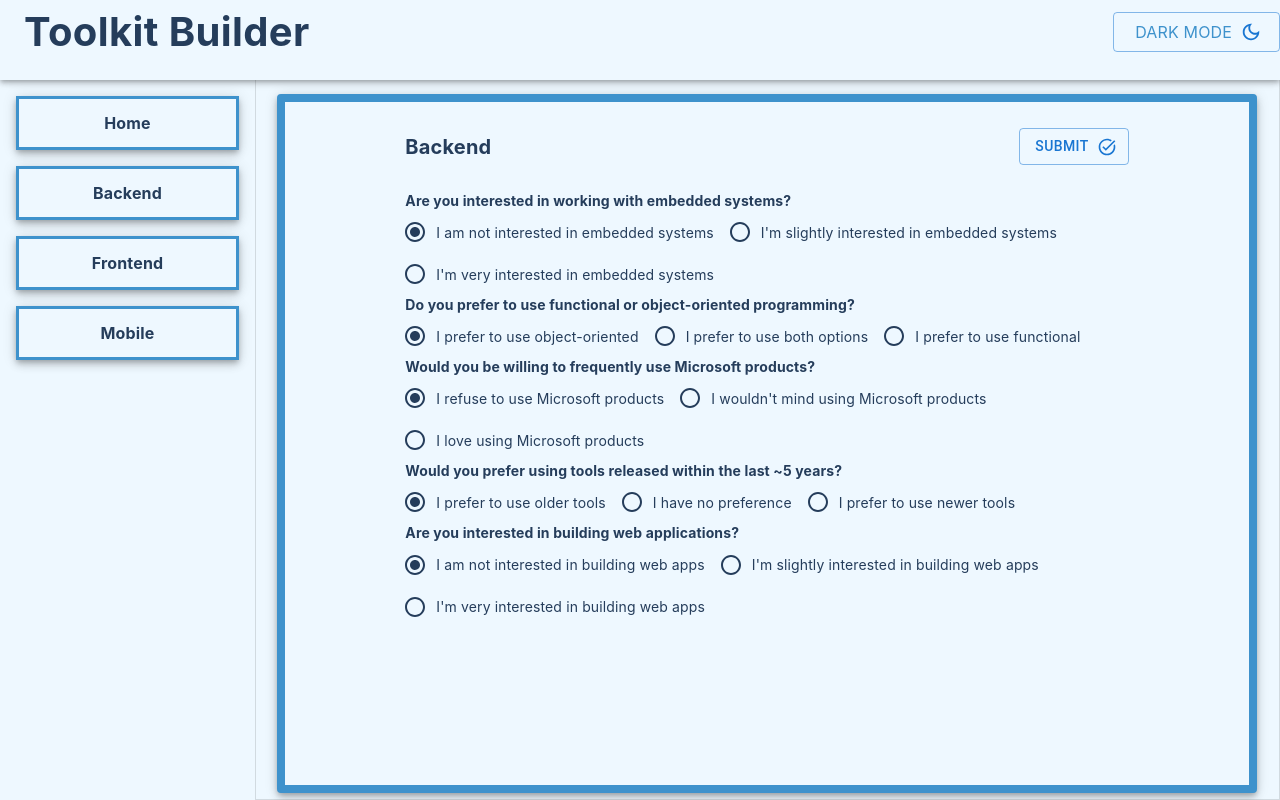
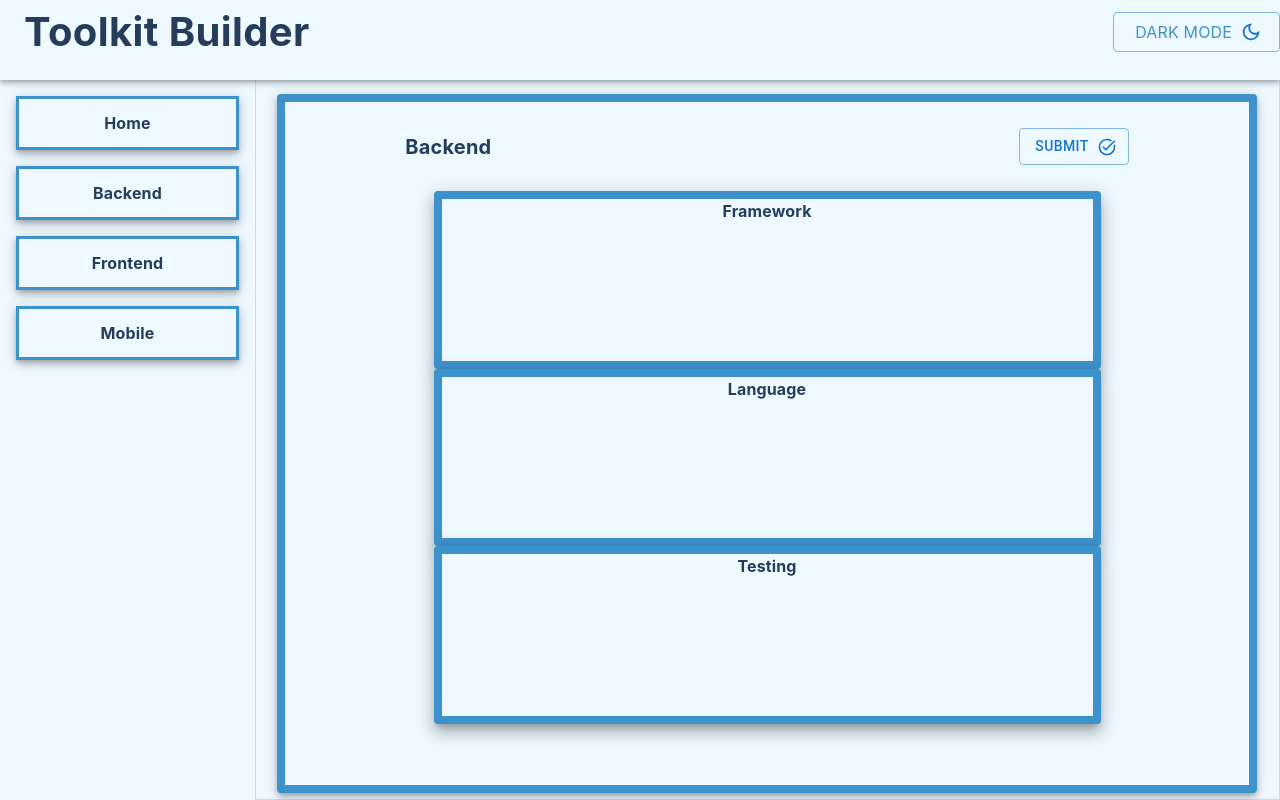
Before and after one commit to enfuse/react-state-reducer-demo, a React (Create React App) app: page /backend in a window 1280 px wide. Both pictures are taken after a click on the button "SUBMIT". Built offline with nearby package versions, Linux system fonts and the light colour scheme.

Commit message:
lots of work

```diff
--- /dev/null
+++ b/src/components/FrameworkIcons.js
@@ -0,0 +1,35 @@
+let iconSources = {
+		android: "https://cdn.jsdelivr.net/gh/devicons/devicon/icons/android/android-original.svg",
+		angular: "https://cdn.jsdelivr.net/gh/devicons/devicon/icons/angularjs/angularjs-original.svg",
+		django: "https://cdn.jsdelivr.net/gh/devicons/devicon/icons/django/django-plain.svg",
+		dotnet: "https://cdn.jsdelivr.net/gh/devicons/devicon/icons/dotnetcore/dotnetcore-original.svg",
+		embedded: "https://cdn.jsdelivr.net/gh/devicons/devicon/icons/embeddedc/embeddedc-plain-wordmark.svg",
+		flask: "https://cdn.jsdelivr.net/gh/devicons/devicon/icons/flask/flask-original-wordmark.svg",
+		flutter: "https://cdn.jsdelivr.net/gh/devicons/devicon/icons/flutter/flutter-plain.svg",
+		ios: "https://cdn.jsdelivr.net/gh/devicons/devicon/icons/apple/apple-original.svg",
+		react: "https://cdn.jsdelivr.net/gh/devicons/devicon/icons/react/react-original.svg",
+		spring: "https://cdn.jsdelivr.net/gh/devicons/devicon/icons/spring/spring-original.svg"
+}
+
+const AndroidIcon = () => <img src={iconSources.android} alt='Android' style={{height: '5vw', width: '5vw'}}/>
+const AngularIcon = () => <img src={iconSources.angular} alt='Angular' style={{height: '5vw', width: '5vw'}}/>
+const DjangoIcon = () => <img src={iconSources.django} alt='Django' style={{height: '5vw', width: '5vw'}}/>
+const DotNetIcon = () => <img src={iconSources.dotnet} alt='.NET' style={{height: '5vw', width: '5vw'}}/>
+const EmbeddedCIcon = () => <img src={iconSources.embedded} alt='Embedded C' style={{height: '5vw', width: '5vw'}}/>
+const FlaskIcon = () => <img src={iconSources.flask} alt='Flask' style={{height: '5vw', width: '5vw'}}/>
+const FlutterIcon = () => <img src={iconSources.flutter} alt='Flutter' style={{height: '5vw', width: '5vw'}}/>
+const IosIcon = () => <img src={iconSources.ios} alt='iOS' style={{height: '5vw', width: '5vw'}}/>
+const ReactIcon = () => <img src={iconSources.react} alt='React' style={{height: '5vw', width: '5vw'}}/>
+const SpringIcon = () => <img src={iconSources.spring} alt='Spring' style={{height: '5vw', width: '5vw'}}/>
+
+export {
+		AndroidIcon,
+		AngularIcon,
+		DjangoIcon,
+		EmbeddedCIcon,
+		FlaskIcon,
+		FlutterIcon,
+		IosIcon,
+		ReactIcon,
+		SpringIcon
+}
--- a/src/components/LanguageIcons.js
+++ b/src/components/LanguageIcons.js
@@ -11,6 +11,7 @@ let iconSources = {
     kotlin: 'https://cdn.jsdelivr.net/gh/devicons/devicon/icons/kotlin/kotlin-original.svg',
     nextJs: 'https://cdn.jsdelivr.net/gh/devicons/devicon/icons/nextjs/nextjs-line.svg',
     nodeJs: 'https://cdn.jsdelivr.net/gh/devicons/devicon/icons/nodejs/nodejs-original.svg',
+    objectiveC: "https://cdn.jsdelivr.net/gh/devicons/devicon/icons/objectivec/objectivec-plain.svg",
     python: 'https://cdn.jsdelivr.net/gh/devicons/devicon/icons/python/python-original.svg',
     ruby: 'https://cdn.jsdelivr.net/gh/devicons/devicon/icons/ruby/ruby-plain.svg',
     rust: 'https://cdn.jsdelivr.net/gh/devicons/devicon/icons/rust/rust-plain.svg',
@@ -34,6 +35,7 @@ const JavaScriptIcon = () => <img src={iconSources.javaScript} alt={'JavaScript'
 const KotlinIcon = () => <img src={iconSources.kotlin} alt={'Kotlin'} style={{height: '5vw', width: '5vw'}}/>
 const NextJsIcon = () => <img src={iconSources.nextJs} alt={'NextJS'} style={{height: '5vw', width: '5vw'}}/>
 const NodeJsIcon = () => <img src={iconSources.nodeJs} alt={'NodeJS'} style={{height: '5vw', width: '5vw'}}/>
+const ObjectiveCIcon = () => <img src={iconSources.objectiveC} alt={'Objective C'} style={{height: '5vw', width: '5vw'}}/>
 const PythonIcon = () => <img src={iconSources.python} alt={'Python'} style={{height: '5vw', width: '5vw'}}/>
 const RubyIcon = () => <img src={iconSources.ruby} alt={'Ruby'} style={{height: '5vw', width: '5vw'}}/>
 const ScalaIcon = () => <img src={iconSources.scala} alt={'Scala'} style={{height: '5vw', width: '5vw'}}/>
@@ -56,6 +58,7 @@ export {
     KotlinIcon,
     NextJsIcon,
     NodeJsIcon,
+    ObjectiveCIcon,
     PythonIcon,
     RubyIcon,
     ScalaIcon,
--- /dev/null
+++ b/src/components/ResultCard.js
@@ -0,0 +1,26 @@
+import {useContext} from "react";
+import {Card} from "@mui/material";
+
+import {AppContext} from "../App";
+
+const ResultCard = ({children}) => {
+		let context = useContext(AppContext)
+		let appTheme = context.isDarkThemeActive ? context.darkTheme : context.lightTheme
+
+		return (
+				<Card elevation={10} sx={{
+						alignItems: 'center',
+						backgroundColor: appTheme.primary,
+						border: 'solid ' + appTheme.tertiary,
+						borderWidth: '1vh',
+						color: appTheme.primary,
+						display: 'flex',
+						flexDirection: 'column',
+						height: '75%',
+						justifyContent: 'flex-start',
+						width: '90%'
+				}}>{children}</Card>
+		)
+}
+
+export default ResultCard
--- /dev/null
+++ b/src/components/TestingIcons.js
@@ -0,0 +1,21 @@
+let iconSources = {
+		espresso: 'https://e7.pngegg.com/pngimages/390/563/png-clipart-test-application-test-automation-android-espresso-software-testing-android-android-smile.png',
+		jest: "https://cdn.jsdelivr.net/gh/devicons/devicon/icons/jest/jest-plain.svg",
+		junit: "https://asset.brandfetch.io/idD7RfhCFS/id3KSPzOxb.png",
+		nunit: 'https://avatars.githubusercontent.com/u/2678858?s=280&v=4',
+		pytest: "https://cdn.jsdelivr.net/gh/devicons/devicon/icons/pytest/pytest-plain-wordmark.svg"
+}
+
+const EspressoIcon = () => <img src={iconSources.espresso} alt='Espresso' style={{height: '5vw', width: '5vw'}}/>
+const JestIcon = () => <img src={iconSources.jest} alt='Jest' style={{height: '5vw', width: '5vw'}}/>
+const JUnitIcon = () => <img src={iconSources.junit} alt='JUnit 5' style={{height: '5vw', width: '5vw'}}/>
+const NUnitIcon = () => <img src={iconSources.nunit} alt='NUnit' style={{height: '5vw', width: '5vw'}}/>
+const PyTestIcon = () => <img src={iconSources.pytest} alt='PyTest' style={{height: '5vw', width: '5vw'}}/>
+
+export {
+		EspressoIcon,
+		JestIcon,
+		JUnitIcon,
+		NUnitIcon,
+		PyTestIcon
+}
--- a/src/pages/backend/BackendQuestionnaire.js
+++ b/src/pages/backend/BackendQuestionnaire.js
@@ -13,19 +13,67 @@ import {
     SelectUserInterestInWebApps
 } from "./BackendRadioGroups";
 import SubmitButton from "../../components/SubmitButton";
+import ResultCard from "../../components/ResultCard";
+import {SpringIcon} from "../../components/FrameworkIcons";
+import {JavaIcon} from "../../components/LanguageIcons";
+import {JestIcon} from "../../components/TestingIcons";
 
 const BackendQuestionnaire = () => {
     let appContext = useContext(AppContext)
     let appTheme = appContext.isDarkThemeActive ? appContext.darkTheme : appContext.lightTheme
 
+    const [pageContent, setPageContent] = useState('quiz')
     const [userInterestInEmbedded, setUserInterestInEmbedded] = useState(SELECTIONS.NOT_INTERESTED)
     const [userInterestInFunctional, setUserInterestInFunctional] = useState(SELECTIONS.NOT_INTERESTED)
     const [userInterestInMicrosoft, setUserInterestInMicrosoft] = useState(SELECTIONS.NOT_INTERESTED)
     const [userInterestInModernity, setUserInterestInModernity] = useState(SELECTIONS.NOT_INTERESTED)
     const [userInterestInWebApps, setUserInterestInWebApps] = useState(SELECTIONS.NOT_INTERESTED)
 
+    const [frameworkCard, setFrameworkCard] = useState(null)
+    const [languageCard, setLanguageCard] = useState(null)
+    const [testingCard, setTestingCard] = useState(null)
+
     const generateResults = () => {
-        alert('WIP')
+        let frameworkIcon = SpringIcon
+        let languageIcon = JavaIcon
+        let testingIcon = JestIcon
+
+        setPageContent('results')
+        setFrameworkCard(<ResultCard>
+            <Typography
+              color={appTheme.secondary}
+              fontFamily='-apple-system'
+              fontSize='2vh'
+              fontWeight='bold'
+              sx={{
+            }}>
+                Framework
+            </Typography>
+            {frameworkIcon}
+        </ResultCard>)
+        setLanguageCard(<ResultCard>
+            <Typography
+              color={appTheme.secondary}
+              fontFamily='-apple-system'
+              fontSize='2vh'
+              fontWeight='bold'
+              sx={{
+            }}>
+                Language
+            </Typography>
+            {languageIcon}
+        </ResultCard>)
+        setTestingCard(<ResultCard>
+            <Typography
+                color={appTheme.secondary}
+                fontFamily='-apple-system'
+                fontSize='2vh'
+                fontWeight='bold'
+            >
+                Testing
+            </Typography>
+            {testingIcon}
+        </ResultCard>)
     }
 
     return (
@@ -37,7 +85,8 @@ const BackendQuestionnaire = () => {
                         display: 'flex',
                         flexDirection: 'column',
                         gap: '1vh',
-                        justifyContent: 'center',
+                        height: '100%',
+                        justifyContent: 'flex-start',
                         paddingBottom: '1vh',
                         paddingTop: '1vh',
                         width: '75%'
@@ -64,7 +113,8 @@ const BackendQuestionnaire = () => {
                                 onClick={generateResults}
                             />
                         </div>
-                        <div>
+                        {pageContent === 'quiz'
+                            ? <div>
                                 <SelectUserInterestInEmbedded
                                     userInterestInEmbedded={userInterestInEmbedded}
                                     setUserInterestInEmbedded={setUserInterestInEmbedded}
@@ -86,6 +136,19 @@ const BackendQuestionnaire = () => {
                                     setUserInterestInWebApps={setUserInterestInWebApps}
                                 />
                             </div>
+                            : <div style={{
+                                alignItems: 'center',
+                                display: 'flex',
+                                flexDirection: 'column',
+                                height: '80%',
+                                justifyContent: 'center',
+                                width: '100%'
+                            }}>
+                                {frameworkCard}
+                                {languageCard}
+                                {testingCard}
+                            </div>
+                        }
                     </div>
                 </AppPage>
             </AppLayout>
```
Lines whose indentation alone changed are shown as unchanged.
